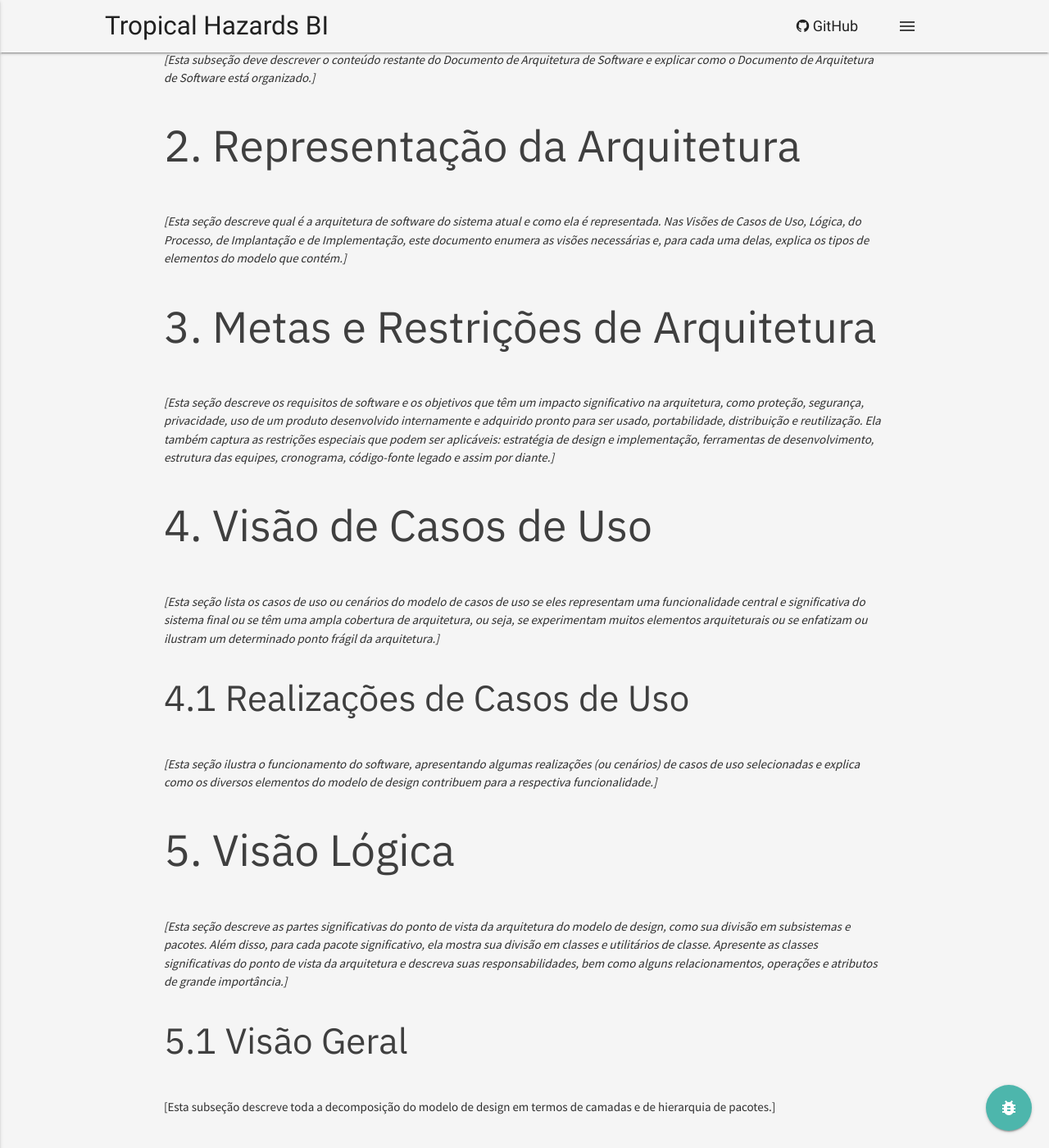
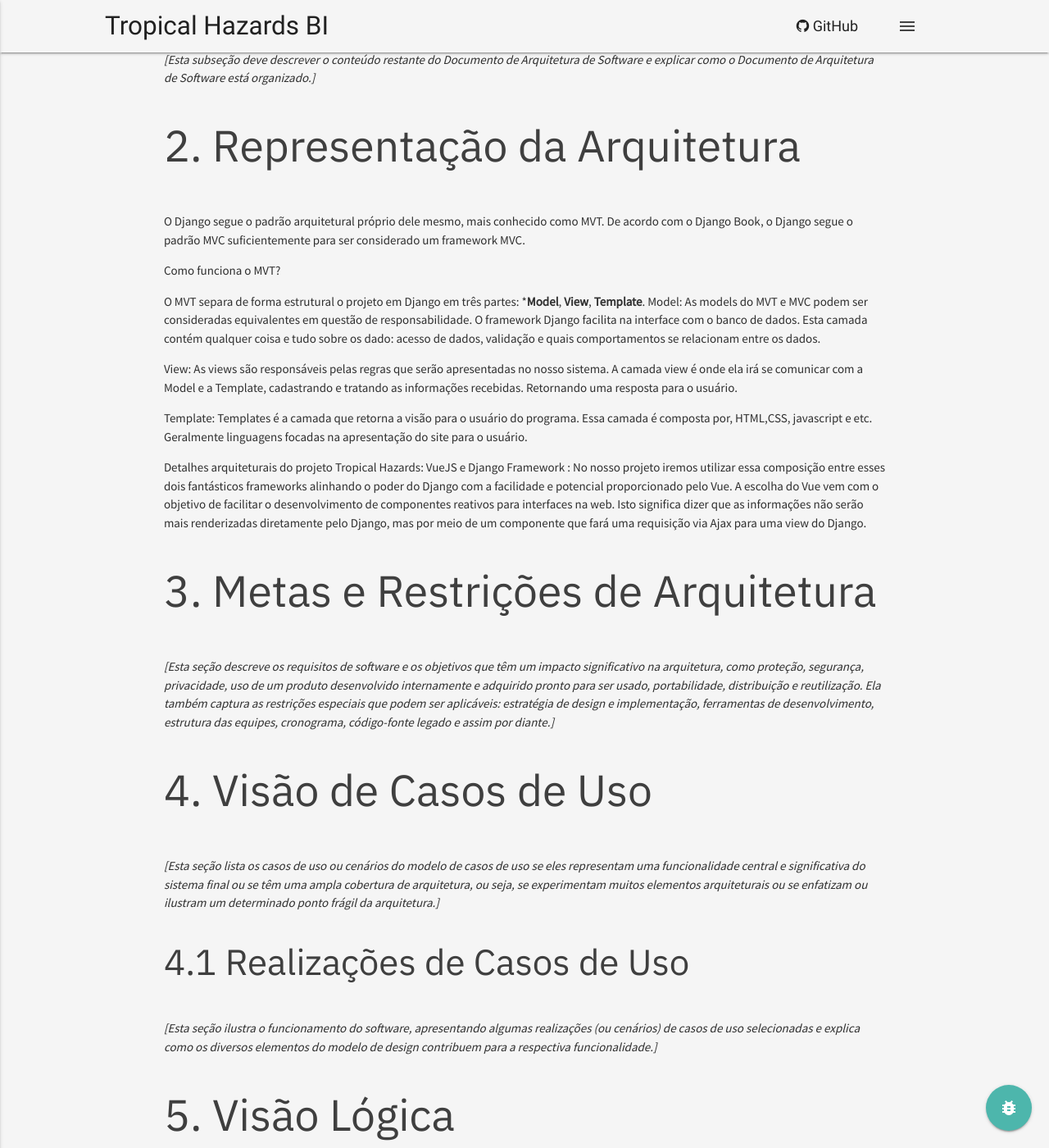
Before and after one commit to fga-eps-mds/2018.1-TropicalHazards-BI, a Jekyll site: the page built from docs/doc_arquitetura.md, in a window 1280 px wide and 1400 px high, scrolled down 1856 px. Shown: the whole window at 82% size. Built offline with Jekyll 4.4.1, drawn with Linux system fonts in a browser that asks for light colours; our own code applies the rules of GitHub Pages for plain Markdown files; some of the changed text lies outside the part shown.

Commit message:
[DOC] add topic 2

```diff
--- a/docs/doc_arquitetura.md
+++ b/docs/doc_arquitetura.md
@@ -56,7 +56,19 @@
 
 ## 2. Representação da Arquitetura
 
-*[Esta seção descreve qual é a arquitetura de software do sistema atual e como ela é representada. Nas Visões de Casos de Uso, Lógica, do Processo, de Implantação e de Implementação, este documento enumera as visões necessárias e, para cada uma delas, explica os tipos de elementos do modelo que contém.]*
+O Django segue o padrão arquitetural próprio dele mesmo, mais conhecido como MVT. De acordo com o Django Book, o Django segue o padrão MVC suficientemente para ser considerado um framework MVC.
+
+Como funciona o MVT?
+
+O MVT separa de forma estrutural o projeto em Django em três partes: *<b>Model</b>,  <b>View</b>, <b>Template</b>.
+Model: As models do MVT e MVC podem ser consideradas equivalentes em questão de responsabilidade. O framework Django facilita na interface com o banco de dados. Esta camada contém qualquer coisa e tudo sobre os dado: acesso de dados, validação e quais comportamentos se relacionam entre os dados.
+
+View: As views são responsáveis pelas regras que serão apresentadas no nosso sistema. A camada view é onde ela irá se comunicar com a Model e a Template, cadastrando e tratando as informações recebidas. Retornando uma resposta para o usuário.
+
+Template:  Templates é a camada que retorna a visão para o usuário do programa. Essa camada é composta por, HTML,CSS, javascript e etc. Geralmente linguagens focadas na apresentação do site para o usuário.
+
+Detalhes arquiteturais do projeto Tropical Hazards:
+VueJS e Django Framework : No nosso projeto iremos utilizar essa composição entre esses dois fantásticos frameworks alinhando o poder do Django com a facilidade e potencial proporcionado pelo Vue. A escolha do Vue vem com o objetivo de facilitar o desenvolvimento de componentes reativos para interfaces na web. Isto significa dizer que as informações não serão mais renderizadas diretamente pelo Django, mas por meio de um componente que fará uma requisição via Ajax para uma view do Django.
 
 ## 3. Metas e Restrições de Arquitetura
 
@@ -81,7 +93,6 @@
 ### 5.2 Pacotes de Design Significativos do Ponto de Vista da Arquitetura
 
 *[Para cada pacote significativo, inclua uma subseção com o respectivo nome, uma breve descrição e um diagrama com todos os pacotes e classes significativos nele contidos.
-
 Para cada classe significativa no pacote, inclua o respectivo nome, uma breve descrição e, opcionalmente, uma descrição de algumas de suas responsabilidades, operações e atributos mais importantes.]*
 
 ## 6. Visão de Processos
```
